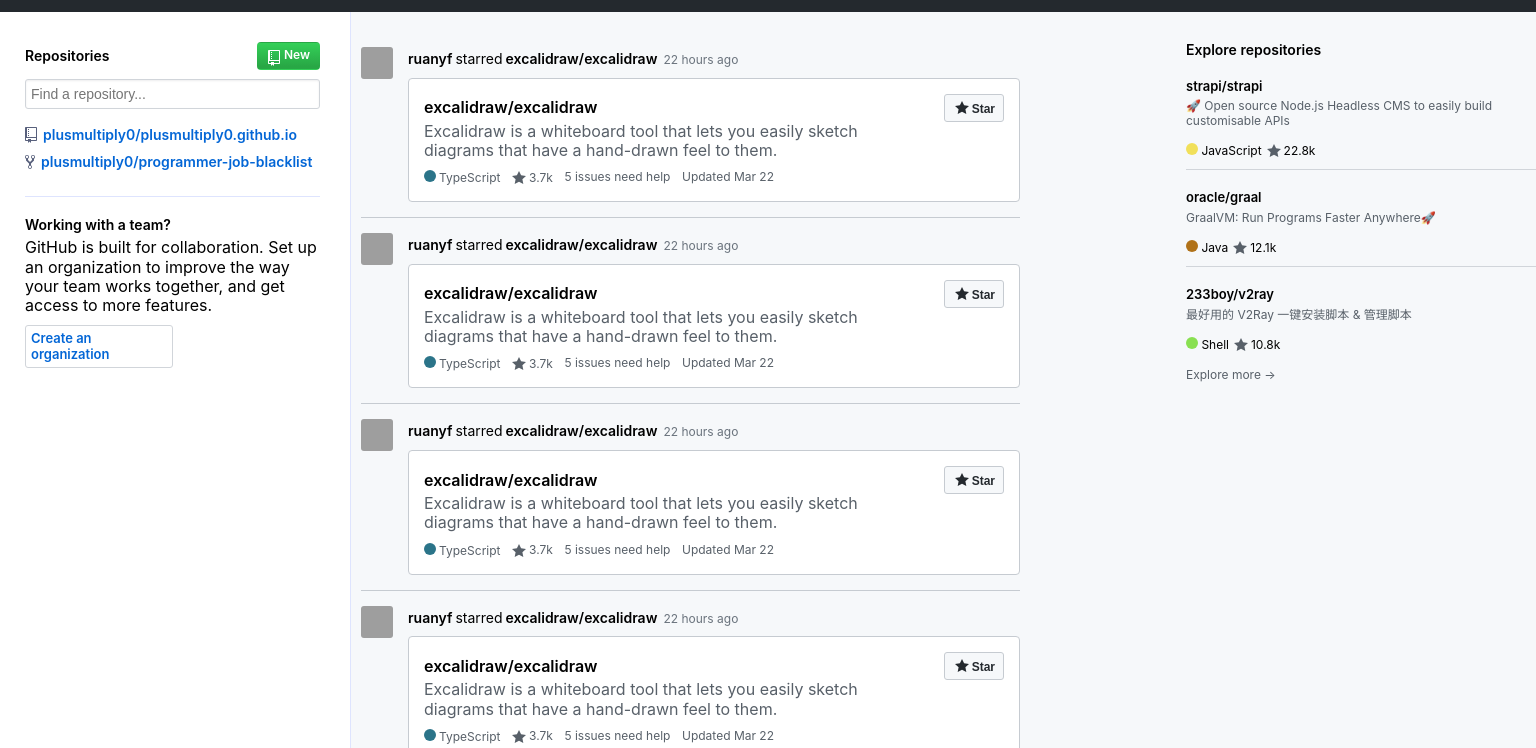
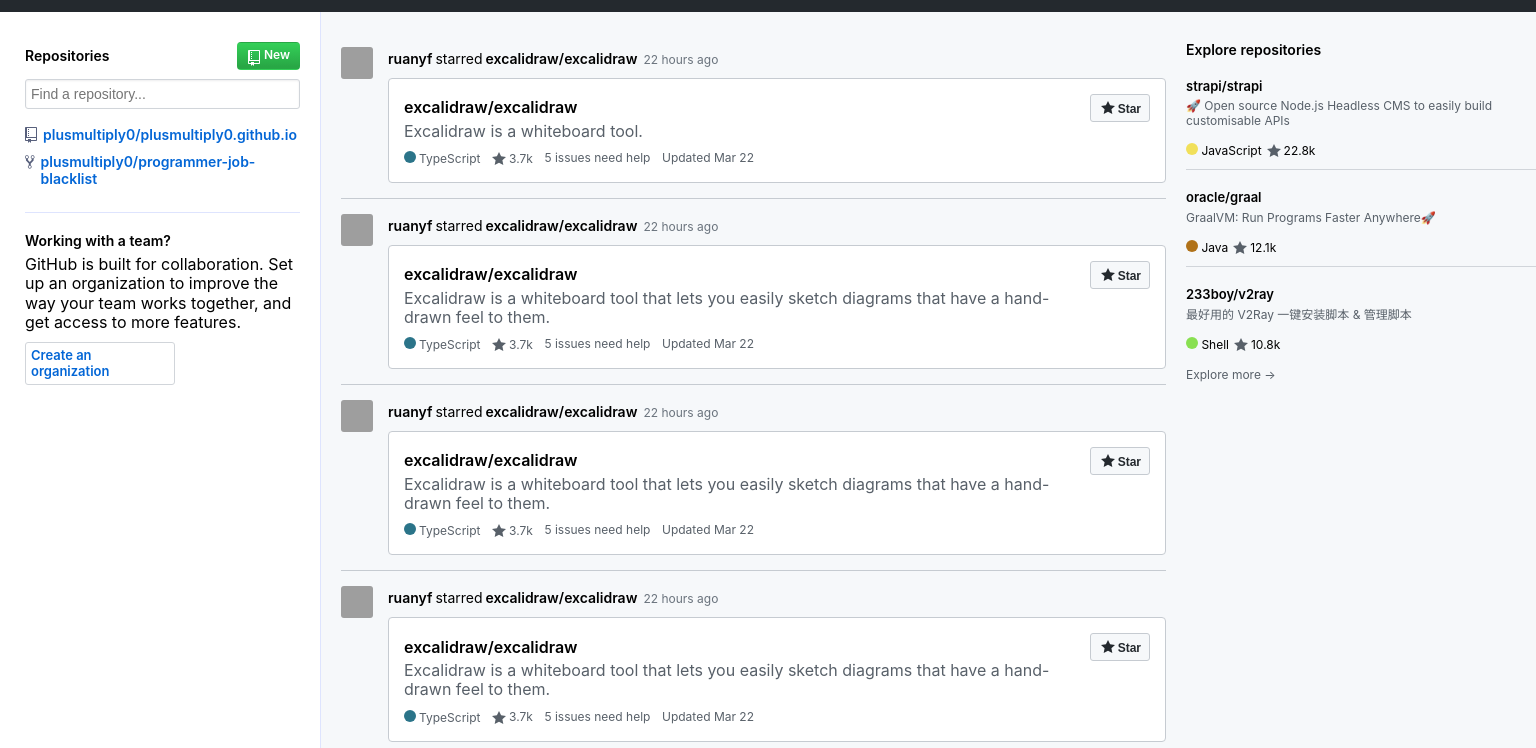
Before and after one commit to plusmultiply0/github-static, a plain HTML site: page index.html in a window 1536 px wide. Shown: the part 51-799 px from the top of the page. Drawn offline with Linux system fonts and the light colour scheme; grey boxes are pictures that could not be loaded.

Commit message:
finish 10% RWD

```diff
--- a/index.html
+++ b/index.html
@@ -170,8 +170,7 @@
                                 </button>
                             </div>
                             <div class="repotell">
-                                Excalidraw is a whiteboard tool that lets you easily sketch diagrams that have a
-                                hand-drawn feel to them.
+                                Excalidraw is a whiteboard tool.
                             </div>
                             <div class="reporelate">
                                 <div class="langicon">
--- a/styles/one.css
+++ b/styles/one.css
@@ -1,3 +1,36 @@
+/*responsive web design*/
+
+@media(min-width:1290px){
+	.leftaside{
+		width: 320px;
+	}
+	.rightaside{
+		width: 350px;
+	}
+	.lefttwo{
+		/*width: 940px;*/
+		width: calc(100% - 370px);
+	}
+	main{
+		width: calc(100% - 320px);
+	}
+	.mainbehav{
+		width: 100%;
+	}
+
+}
+@media(min-width:1012px){
+	.lefttwo{
+
+	}
+	main{
+
+	}
+}
+
+
+
+
 /* reset browser styles */
 * { box-sizing: border-box; }
 html, body, div, span, object, iframe, h1, h2, h3, h4, h5, h6, p, blockquote, pre, a, abbr, acronym, address, big, cite, code, del, dfn, em, img, ins, kbd, q, s, samp,small, strike, strong, sub, sup, tt, var, b, u, i, center, dl, dt, dd, ol, ul, li, fieldset, form, label, legend,
@@ -358,11 +391,11 @@ span.tribottom{
 	top: 0;
 	padding: 25px;
 	padding-top: 30px;
-	padding-right: 0;
+	padding-right: 20px;
+	margin-right: 10px;
 	height: auto;
 	background-color: #fff;
-	width: 320px;
-
+	/*width: 320px;*/
 }
 
 /*上半部分*/
@@ -567,7 +600,7 @@ span.tribottom{
 .ads .adsbutton{
 	border: 1px solid #d1d5da;
 	border-radius: 3px;
-	width: 50%;
+	width: 150px;
 
 	font-size: 13px;
 	font-weight: 600;
@@ -587,7 +620,7 @@ span.tribottom{
 .rightaside{
 	margin-top: 30px;
 	float: right;
-	width: 350px;
+	/*width: 350px;*/
 	display: flex;
 	flex-flow: column;
 	align-content: flex-start;
@@ -679,16 +712,17 @@ ul,li{
 
 /*主内容main区*/
 .lefttwo{
-	width: 1020px;
+	/*width: 1020px;*/
 	float: left;
 	background-color: #fff;
+
 }
 main{
 	float: right;
-	width: 670px;
+	/*width: 670px;*/
 	background-color: #f6f8fa;
 	border-left: 1px solid #DEE4FE;
-	padding-left: 10px;
+	padding-left: 20px;
 	padding-top: 20px;
 
 }
@@ -933,6 +967,7 @@ main{
 .repotell{
 	color: #586069;
 	margin-right: 80px;
+
 }
 .reporelate{
 	display: flex;
@@ -1042,5 +1077,6 @@ main{
 footer{
 	display: flex;
 	justify-content: space-between;
-	width: 550px;
+	/*width: 550px;*/
+	padding-right: 20%;
 }
```
